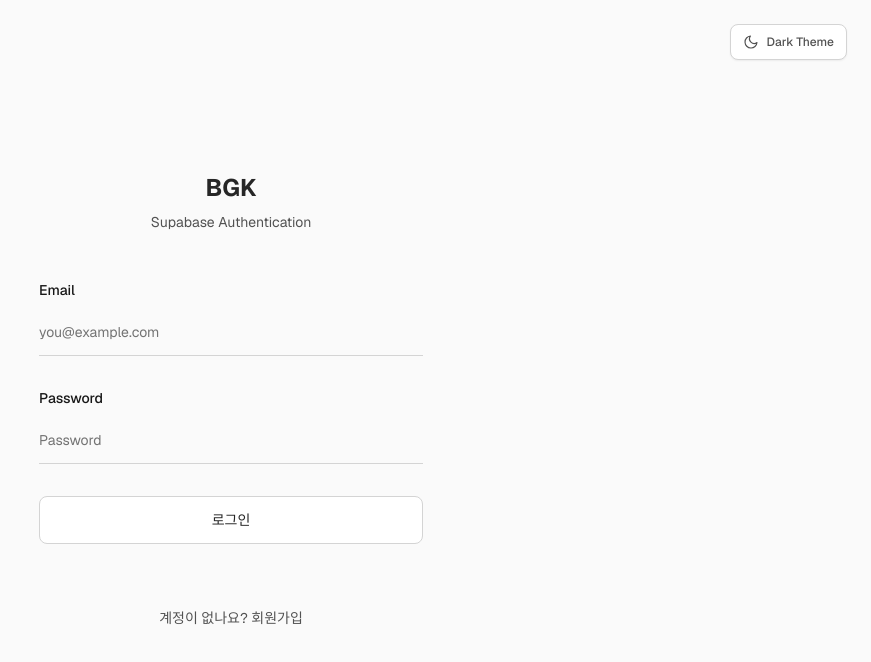
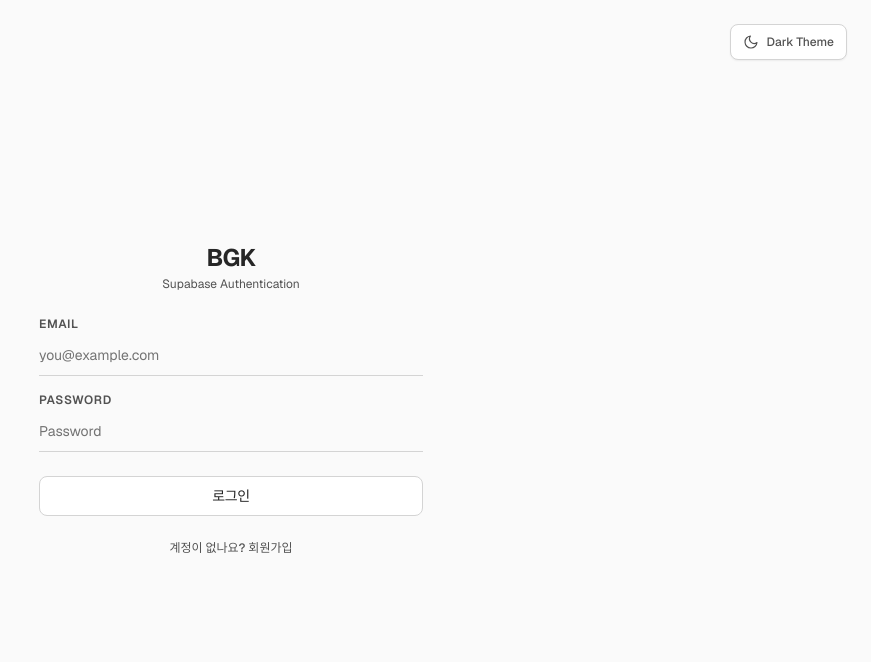
Before and after one commit to CheonwoongKim/text_spliter, a Next.js app: page /login in a window 1280 px wide. Shown: the top 662 px of the page, without its empty margins (409-1280 px from the left). Built offline with nearby package versions, Linux system fonts and the light colour scheme; no server answers.

Commit message:
refactor(login): increase visual density and refine typography spacing, line-height, and tracking

```diff
--- a/app/login/page.tsx
+++ b/app/login/page.tsx
@@ -51,18 +51,18 @@ export default function LoginPage() {
         <ThemeToggle showLabel />
       </div>
       <div className="w-full max-w-sm">
-        <div className="text-center mb-12">
-          <h1 className="text-2xl font-bold text-card-foreground mb-2">
+        <div className="text-center mb-6">
+          <h1 className="text-2xl font-bold tracking-tight leading-7 text-card-foreground mb-1">
             BGK
           </h1>
-          <p className="text-base text-muted-foreground">
+          <p className="text-xs font-normal leading-4 tracking-normal text-muted-foreground">
             Supabase Authentication
           </p>
         </div>
 
         <form onSubmit={handleSubmit}>
-          <div className="mb-8">
-            <label className="block text-base font-medium text-surface-foreground mb-2">
+          <div className="mb-4">
+            <label className="block text-xs font-semibold leading-4 tracking-wide uppercase text-muted-foreground mb-1">
               Email
             </label>
             <input
@@ -70,18 +70,18 @@ export default function LoginPage() {
               value={email}
               onChange={(event) => setEmail(event.target.value)}
               placeholder="you@example.com"
-              className="w-full h-control-xl px-0 border-0 border-b border-border
+              className="w-full h-control-lg px-0 border-0 border-b border-border
                        focus:outline-none focus:ring-0 focus:ring-offset-0
                        focus:border-0 focus:border-b-2 focus:border-accent
-                       bg-transparent text-card-foreground
-                       placeholder-light focus:placeholder-transparent"
+                       bg-transparent text-base font-normal leading-5 tracking-normal text-card-foreground
+                       placeholder-light focus:placeholder-transparent transition-smooth"
               autoComplete="email"
               required
             />
           </div>
 
-          <div className="mb-8">
-            <label className="block text-base font-medium text-surface-foreground mb-2">
+          <div className="mb-6">
+            <label className="block text-xs font-semibold leading-4 tracking-wide uppercase text-muted-foreground mb-1">
               Password
             </label>
             <input
@@ -89,11 +89,11 @@ export default function LoginPage() {
               value={password}
               onChange={(event) => setPassword(event.target.value)}
               placeholder="Password"
-              className="w-full h-control-xl px-0 border-0 border-b border-border
+              className="w-full h-control-lg px-0 border-0 border-b border-border
                        focus:outline-none focus:ring-0 focus:ring-offset-0
                        focus:border-0 focus:border-b-2 focus:border-accent
-                       bg-transparent text-card-foreground
-                       placeholder-light focus:placeholder-transparent"
+                       bg-transparent text-base font-normal leading-5 tracking-normal text-card-foreground
+                       placeholder-light focus:placeholder-transparent transition-smooth"
               autoComplete="current-password"
               minLength={6}
               required
@@ -101,13 +101,13 @@ export default function LoginPage() {
           </div>
 
           {error && (
-            <p className="mb-4 text-base text-danger" role="alert">
+            <p className="mb-3 text-xs font-medium leading-4 text-danger" role="alert">
               {error}
             </p>
           )}
 
           {message && (
-            <p className="mb-4 text-base text-success" role="status">
+            <p className="mb-3 text-xs font-medium leading-4 text-success" role="status">
               {message}
             </p>
           )}
@@ -115,11 +115,11 @@ export default function LoginPage() {
           <button
             type="submit"
             disabled={loading}
-            className="w-full h-control-xl bg-card hover:bg-muted
-                     text-card-foreground font-medium rounded-lg
+            className="w-full h-control-lg bg-card hover:bg-muted
+                     text-card-foreground text-base font-medium leading-5 tracking-tight rounded-lg
                      border border-border transition-smooth
                      flex items-center justify-center gap-2
-                     disabled:cursor-not-allowed disabled:opacity-60"
+                     disabled:cursor-not-allowed disabled:opacity-disabled"
           >
             {loading ? "처리 중..." : mode === "signin" ? "로그인" : "계정 생성"}
           </button>
@@ -131,7 +131,7 @@ export default function LoginPage() {
               setError(null);
               setMessage(null);
             }}
-            className="mt-16 w-full text-center text-base text-muted-foreground hover:text-card-foreground"
+            className="mt-6 w-full text-center text-xs font-medium leading-4 tracking-normal text-muted-foreground hover:text-card-foreground transition-smooth"
           >
             {mode === "signin" ? "계정이 없나요? 회원가입" : "이미 계정이 있나요? 로그인"}
           </button>
```
